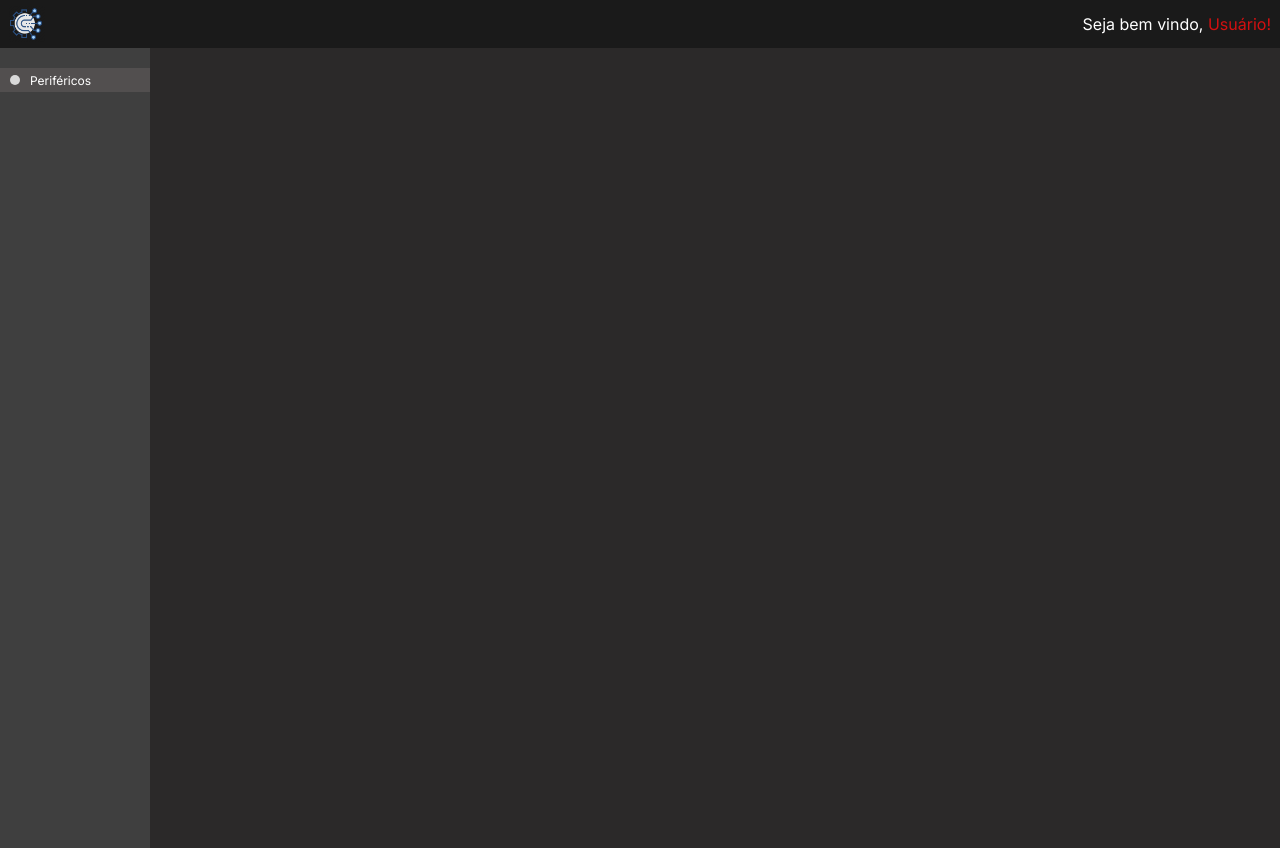
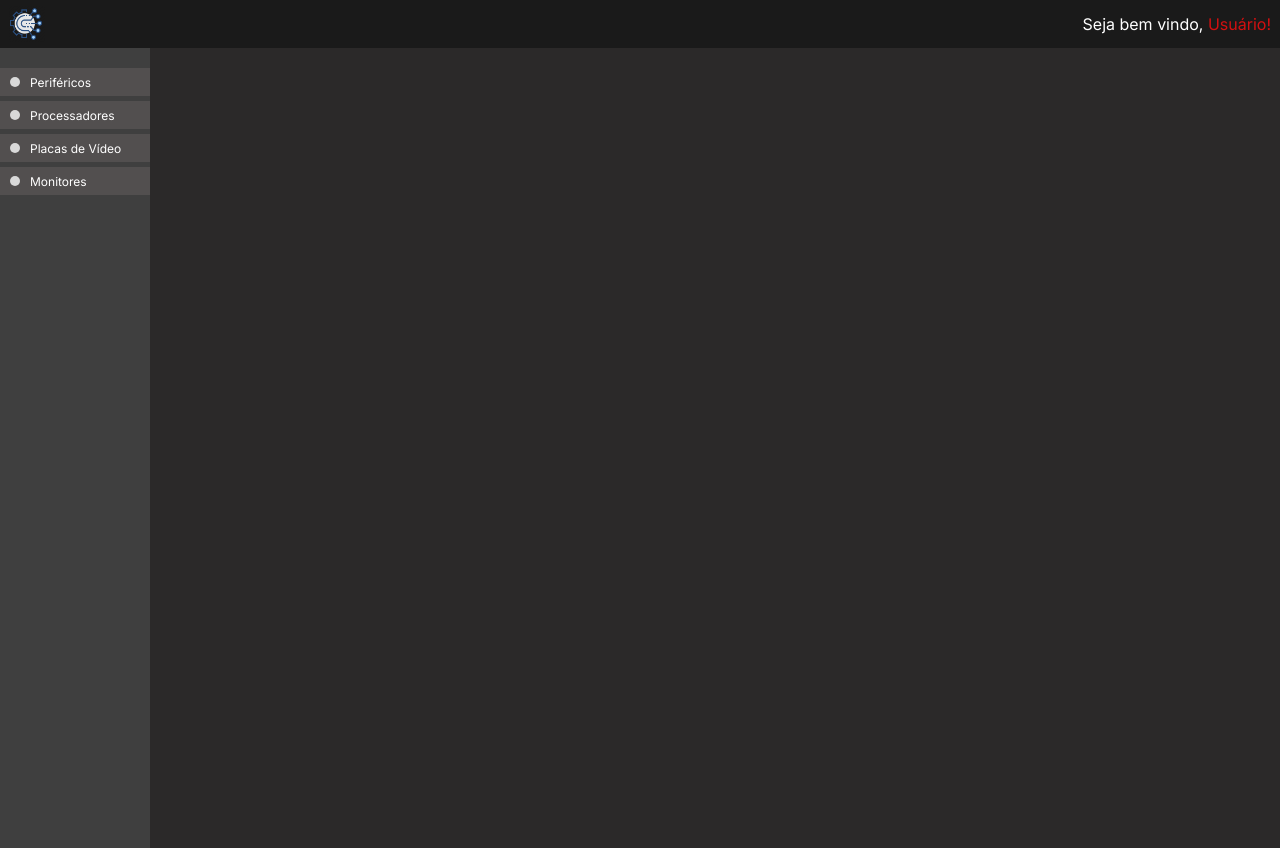
Before and after one commit to TaylorNAlbarnaz/GridShop, a React (Create React App) app: page / in a window 1280 px wide. Built offline with nearby package versions, Linux system fonts and the light colour scheme.

Commit message:
Items da sidebar componentizados

```diff
--- a/src/App.css
+++ b/src/App.css
@@ -40,11 +40,14 @@ header span {
 }
 
 aside {
+  display: flex;
   width: 150px;
   height: 100%;
   background-color: #3F3F3F;
   color: white;
   padding-top: 20px;
+  flex-direction: column;
+  gap: 5px;
 }
 
 .aside__item > * {
@@ -54,10 +57,17 @@ aside {
 .aside__item {
   display: flex;
   width: 100%;
-  height: 24px;
+  height: 28px;
   font-size: 12px;
   align-items: center;
   background-color: #524F4F;
+}
+
+.aside__item > p {
+  width: 90%;
+  overflow: hidden;
+  text-overflow: ellipsis;
+  text-align: left;
 }
 
 .aside__item > svg{
--- a/src/App.js
+++ b/src/App.js
@@ -1,11 +1,16 @@
-import {Header, Sidebar} from './components/';
+import {Header, Sidebar, SidebarItem} from './components/';
 import './App.css';
 
 function App() {
   return (
     <div className="App">
       <Header/>
-      <Sidebar/>
+      <Sidebar>
+        <SidebarItem name='Periféricos'/>
+        <SidebarItem name='Processadores'/>
+        <SidebarItem name='Placas de Vídeo'/>
+        <SidebarItem name='Monitores'/>
+      </Sidebar>
     </div>
   );
 }
--- a/src/components/Sidebar.js
+++ b/src/components/Sidebar.js
@@ -1,14 +1,8 @@
-import { faCircle } from "@fortawesome/free-solid-svg-icons";
-import { FontAwesomeIcon } from "@fortawesome/react-fontawesome";
-
-function Sidebar() {
+function Sidebar(props) {
   return (
     <>
       <aside>
-        <div className="aside__item">
-          <FontAwesomeIcon icon={faCircle} />
-          <span>Periféricos</span>
-        </div>
+        {props.children}
       </aside>
     </>
   );
--- /dev/null
+++ b/src/components/SidebarItem.js
@@ -0,0 +1,15 @@
+import { faCircle } from "@fortawesome/free-solid-svg-icons";
+import { FontAwesomeIcon } from "@fortawesome/react-fontawesome";
+
+function SidebarItem(props) {
+  return (
+    <>
+      <div className="aside__item">
+        <FontAwesomeIcon icon={faCircle} />
+        <p>{props.name}</p>
+      </div>
+    </>
+  );
+}
+
+export default SidebarItem;
--- a/src/components/index.js
+++ b/src/components/index.js
@@ -1,2 +1,3 @@
 export {default as Header} from './Header';
 export {default as Sidebar} from './Sidebar';
+export {default as SidebarItem} from './SidebarItem';
```
